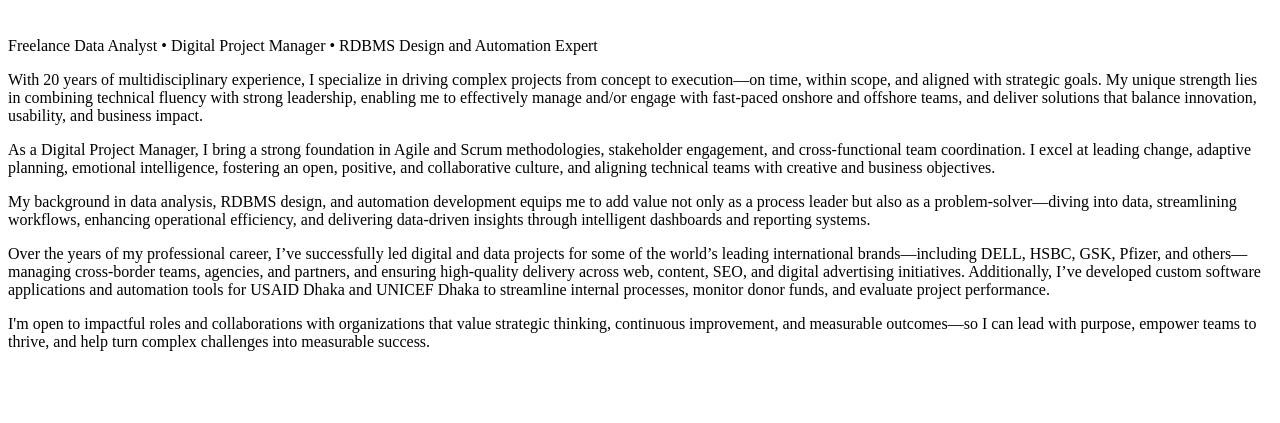
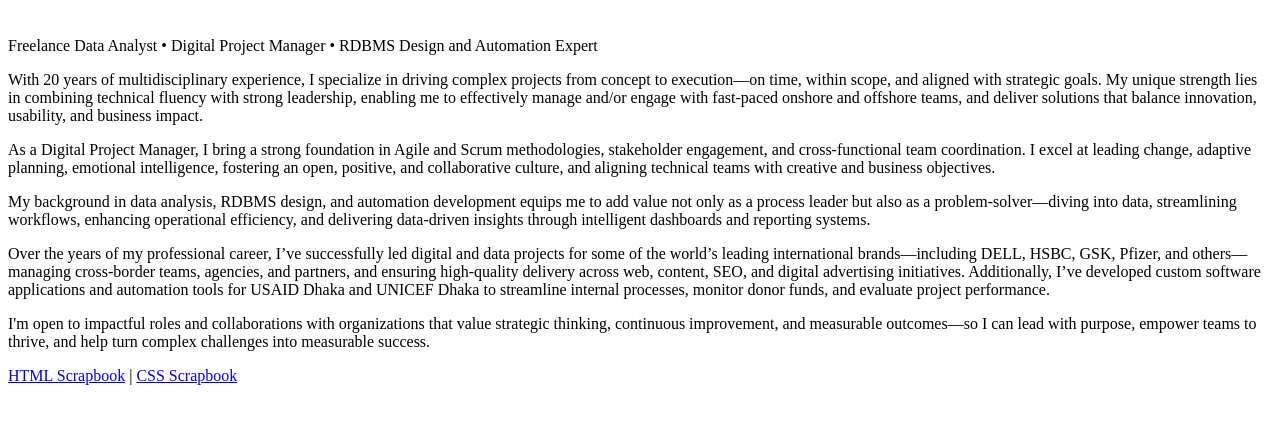
Before and after one commit to mhasantushar/w3educ-basics-phero, a plain HTML site: page index.html in a window 1280 px wide. Shown: the part 61-484 px from the top of the page. Drawn offline with Linux system fonts and the light colour scheme.

Commit message:
first commit

```diff
--- a/index.html
+++ b/index.html
@@ -32,5 +32,10 @@
         I'm open to impactful roles and collaborations with organizations that value strategic thinking, continuous improvement, and measurable outcomes—so I can lead with purpose, empower teams to thrive, and help turn complex challenges into measurable success.
     </p>
 
+    <div>
+        <a href="m1html.html">HTML Scrapbook</a> | <a href="m2style.html">CSS Scrapbook</a>
+    </div>
+
+
 </body>
 </html>
```
